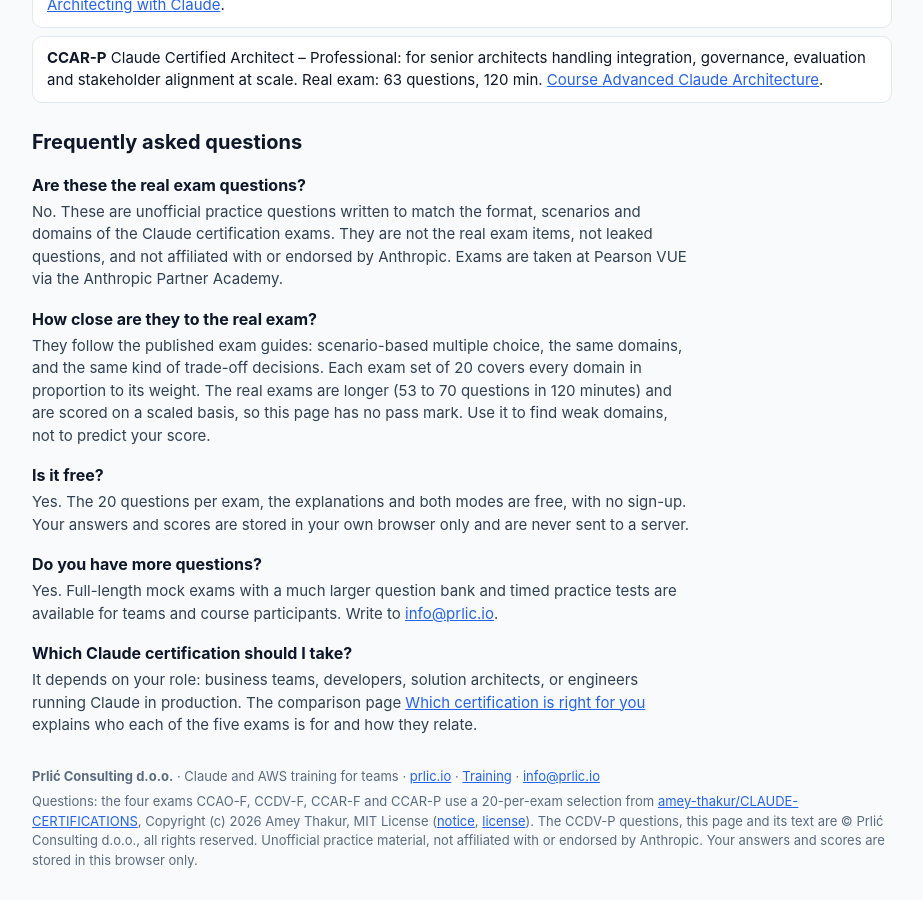
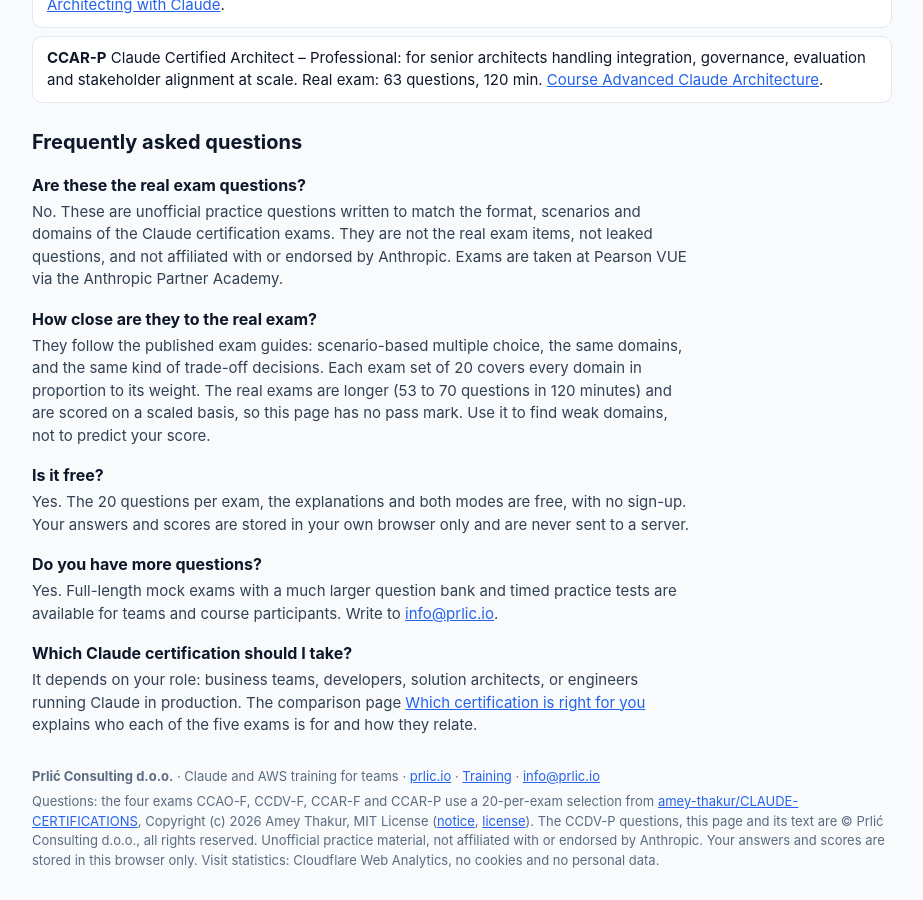
Before and after one commit to iprlic/iprlic.github.io, a Jekyll site: the page training/claude-mock-exams/index.html, which Jekyll copies as it is, in a window 1280 px wide and 900 px high, scrolled down 1654 px. Shown: the whole window, without its empty margins (178-1101 px from the left). Built offline with Jekyll 4.4.1, drawn with Linux system fonts in a browser that asks for light colours.

Commit message:
Cloudflare Web Analytics (cookieless), training providers alignment

```diff
--- a/_data/footer.yml
+++ b/_data/footer.yml
@@ -1,6 +1,7 @@
 # Footer content, keyed by language code.
 en:
   copyright: '&copy; 2026 Prlić Consulting d.o.o.'
+  privacy: 'Visit statistics by Cloudflare Web Analytics: no cookies, no personal data.'
   links:
     - text: Training
       url: /training/
@@ -9,6 +10,7 @@ en:
       new_window: true
 hr:
   copyright: '&copy; 2026 Prlić Consulting d.o.o.'
+  privacy: 'Statistika posjeta: Cloudflare Web Analytics, bez kolačića i osobnih podataka.'
   links:
     - text: Edukacija
       url: /hr/edukacija/
--- a/_includes/footer.html
+++ b/_includes/footer.html
@@ -5,6 +5,7 @@
     <div class="row align-items-center">
       <div class="col-md-6 text-center text-md-left mb-3 mb-md-0">
         <span class="footer-copy">{{ f.copyright }}</span>
+        {% if f.privacy %}<span class="footer-copy footer-privacy d-block small">{{ f.privacy }}</span>{% endif %}
       </div>
       <div class="col-md-6 text-center text-md-right">
         {% for link in f.links %}
--- a/_layouts/base.html
+++ b/_layouts/base.html
@@ -164,6 +164,9 @@
     Bootstrap JS bundle, jquery-easing and magnific-popup it depended on.
   {% endcomment %}
   <script defer src="{{ '/assets/js/site.js' | relative_url }}"></script>
+  {% if jekyll.environment == "production" %}
+  <!-- Cloudflare Web Analytics: cookieless page views, no personal data --><script defer src="https://static.cloudflareinsights.com/beacon.min.js" data-cf-beacon='{"token": "fc53fa446f26406da1497f98d6a11d24"}'></script>
+  {% endif %}
 </body>
 
 </html>
--- a/training/claude-mock-exams/index.html
+++ b/training/claude-mock-exams/index.html
@@ -201,7 +201,7 @@
 </main>
 <footer>
   <p><b>Prlić Consulting d.o.o.</b> · Claude and AWS training for teams · <a href="/">prlic.io</a> · <a href="/training/">Training</a> · <a href="mailto:info@prlic.io?subject=Full%20Claude%20mock%20exams">info@prlic.io</a></p>
-  <p>Questions: the four exams CCAO-F, CCDV-F, CCAR-F and CCAR-P use a 20-per-exam selection from <a href="https://github.com/amey-thakur/CLAUDE-CERTIFICATIONS" rel="noopener">amey-thakur/CLAUDE-CERTIFICATIONS</a>, Copyright (c) 2026 Amey Thakur, MIT License (<a href="NOTICE.txt">notice</a>, <a href="LICENSE-question-bank.txt">license</a>). The CCDV-P questions, this page and its text are © Prlić Consulting d.o.o., all rights reserved. Unofficial practice material, not affiliated with or endorsed by Anthropic. Your answers and scores are stored in this browser only.</p>
+  <p>Questions: the four exams CCAO-F, CCDV-F, CCAR-F and CCAR-P use a 20-per-exam selection from <a href="https://github.com/amey-thakur/CLAUDE-CERTIFICATIONS" rel="noopener">amey-thakur/CLAUDE-CERTIFICATIONS</a>, Copyright (c) 2026 Amey Thakur, MIT License (<a href="NOTICE.txt">notice</a>, <a href="LICENSE-question-bank.txt">license</a>). The CCDV-P questions, this page and its text are © Prlić Consulting d.o.o., all rights reserved. Unofficial practice material, not affiliated with or endorsed by Anthropic. Your answers and scores are stored in this browser only. Visit statistics: Cloudflare Web Analytics, no cookies and no personal data.</p>
 </footer>
 
 <script src="questions.js"></script>
@@ -387,5 +387,6 @@ document.addEventListener('keydown', e => {
 window.addEventListener('hashchange', () => { if (!S) home(); });
 home();
 </script>
+<!-- Cloudflare Web Analytics: cookieless page views, no personal data --><script defer src="https://static.cloudflareinsights.com/beacon.min.js" data-cf-beacon='{"token": "fc53fa446f26406da1497f98d6a11d24"}'></script>
 </body>
 </html>
```
